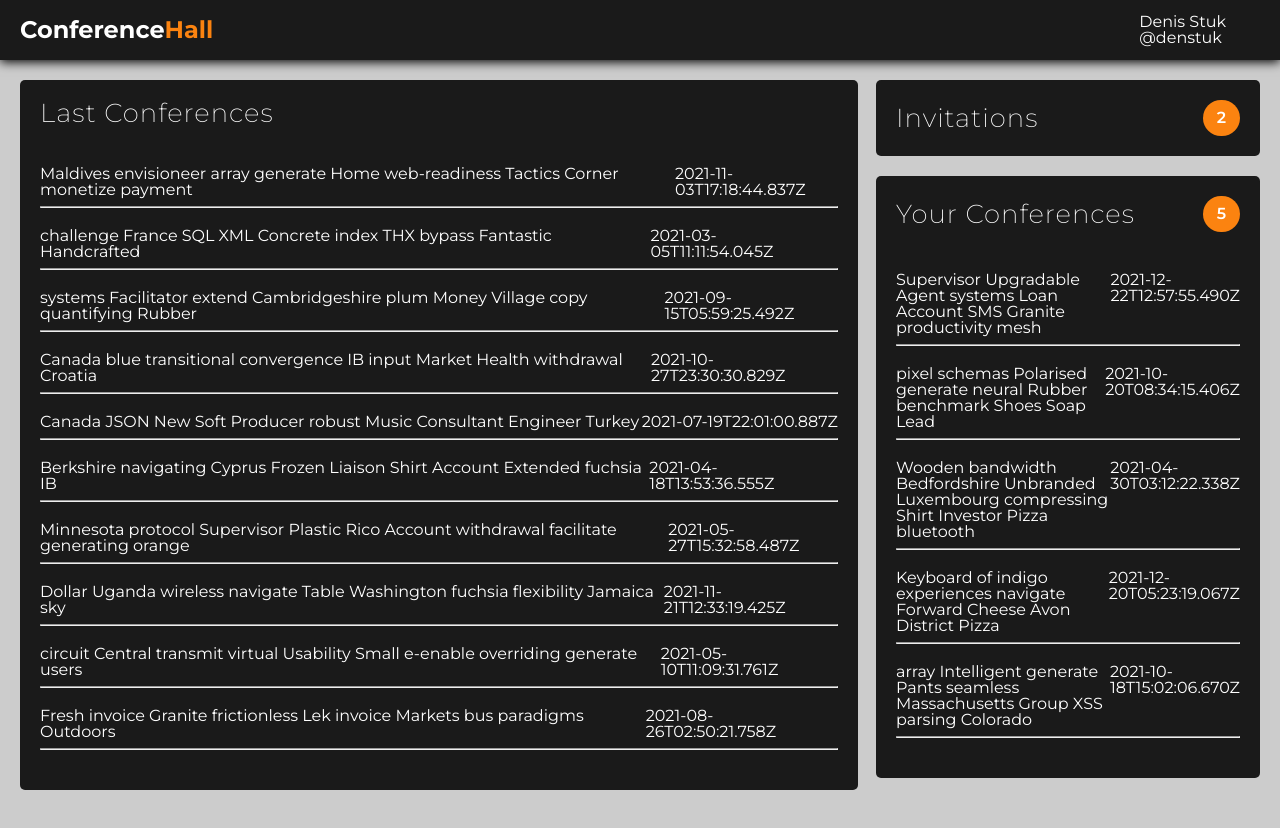
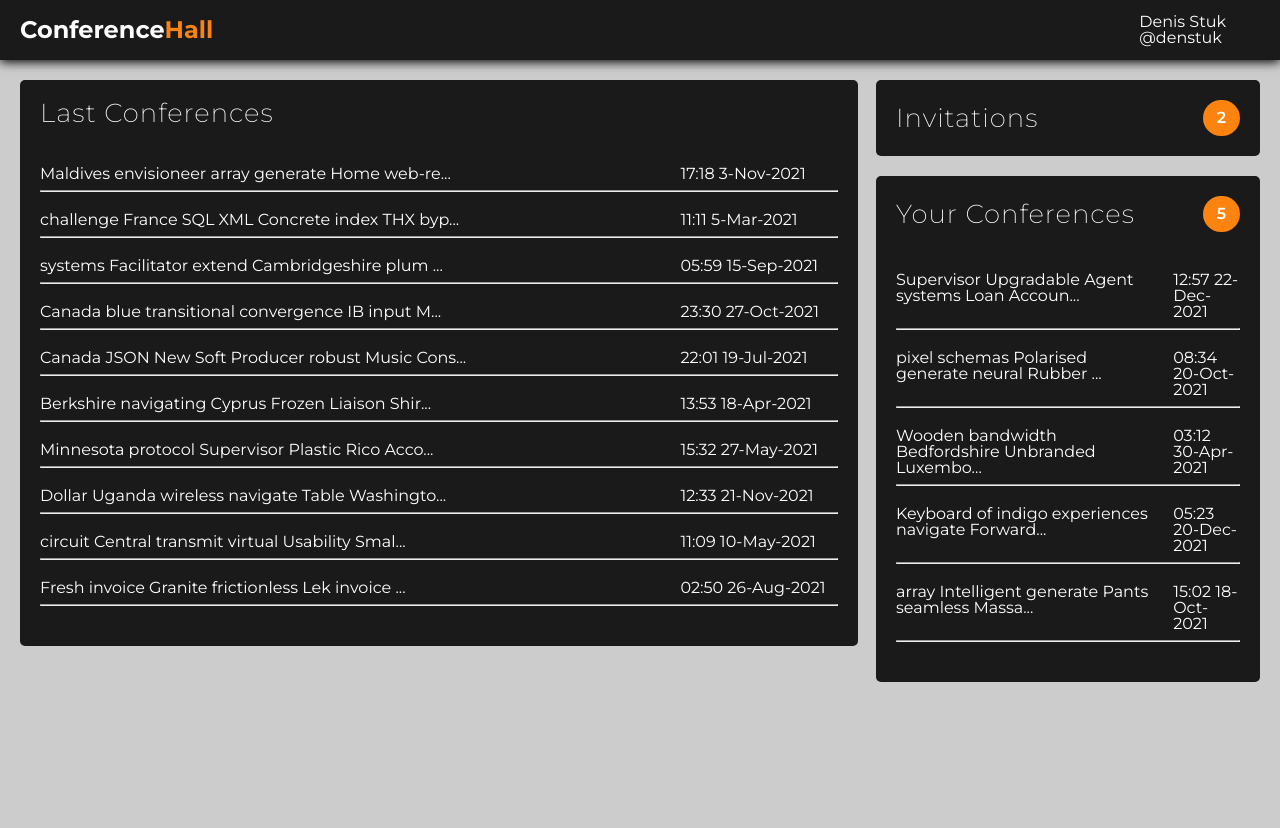
Before and after one commit to denstuk/conference-hall, a React (Create React App) app in the folder web/: page / in a window 1280 px wide. After the commit the page ends 800 px from the top, so only its background shows below. Built offline with nearby package versions, Linux system fonts and the light colour scheme; some icons are missing.

Commit message:
refactor(web): change conference-list structure and styles

```diff
--- a/web/src/shared/components/ConferenceList/ConferenceList.tsx
+++ b/web/src/shared/components/ConferenceList/ConferenceList.tsx
@@ -1,17 +1,15 @@
-import React, { FC } from "react";
-import { IConference } from "../../../core/conferences/types";
+import React from "react";
+import { IConference } from "../../../core/types";
 import { ConferenceListItem } from "./ConferenceListItem/ConferenceListItem";
 
 type ConferenceListProps = {
     conferences: IConference[];
 };
 
-export const ConferenceList: FC<ConferenceListProps> = ({ conferences }: ConferenceListProps) => {
+export const ConferenceList: React.FC<ConferenceListProps> = ({ conferences }: ConferenceListProps) => {
     return (
         <div className="conference-list">
-            {conferences.map((conference) => (
-                <ConferenceListItem key={conference.id} conference={conference} />
-            ))}
+            {conferences.map((c) => <ConferenceListItem key={c.id} conference={c} />)}
         </div>
     );
 };
--- a/web/src/shared/components/ConferenceList/ConferenceListItem/ConferenceListItem.sass
+++ b/web/src/shared/components/ConferenceList/ConferenceListItem/ConferenceListItem.sass
@@ -2,7 +2,7 @@
   margin-bottom: 20px
 
 .conference-list-item__link
-  display: flex
-  flex-direction: row
-  justify-content: space-between
-  cursor: pointer
+  display: inline-grid
+  grid-template-columns: 8fr 2fr
+  grid-gap: 10px
+  width: 100%
--- a/web/src/shared/components/ConferenceList/ConferenceListItem/ConferenceListItem.tsx
+++ b/web/src/shared/components/ConferenceList/ConferenceListItem/ConferenceListItem.tsx
@@ -1,17 +1,20 @@
-import React, { FC } from "react";
-import { IConference } from "../../../../core/conferences/types";
+import dayjs from "dayjs";
+import React from "react";
+import { Link } from "react-router-dom";
+import { IConference } from "../../../../core/types";
+import { cutString } from "../../../libs/string";
 import "./ConferenceListItem.sass";
 
 type ConferenceListItemProps = {
     conference: IConference;
 };
 
-export const ConferenceListItem: FC<ConferenceListItemProps> = ({ conference }: ConferenceListItemProps) => {
+export const ConferenceListItem: React.FC<ConferenceListItemProps> = ({ conference }: ConferenceListItemProps) => {
     return (
         <div className="conference-list-item">
             <div className="conference-list-item__link">
-                <a href="#1">{conference.title}</a>
-                <p>{conference.createdAt.toISOString()}</p>
+                <Link to={`/conferences/${conference.id}`}>{cutString(conference.title, 50)}</Link>
+                <p>{dayjs(conference.createdAt).format("HH:mm D-MMM-YYYY")}</p>
             </div>
             <hr />
         </div>
```
